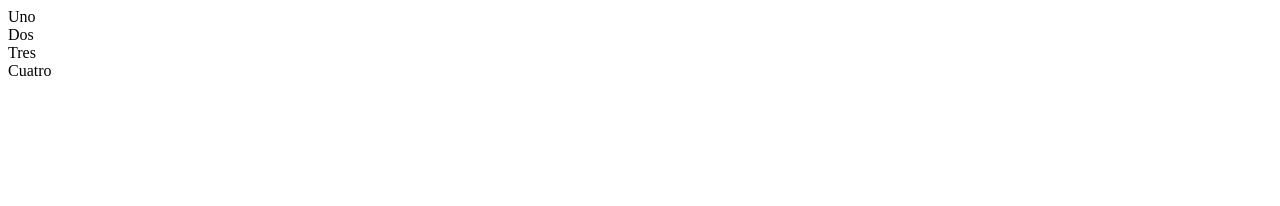
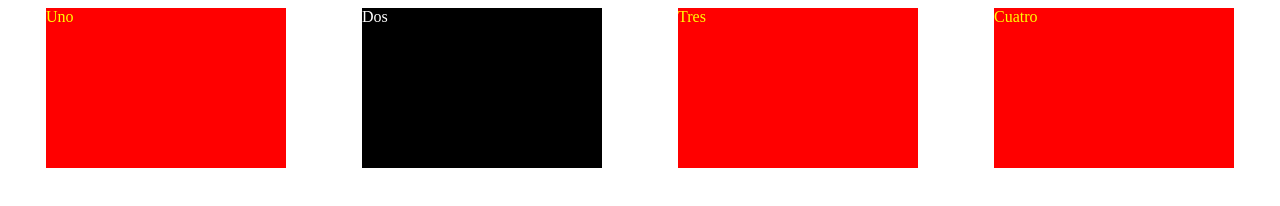
Before and after one commit to candelamagalia/codoacodo-aguirrecandela, a plain HTML site: page index.html in a window 1280 px wide. Drawn offline with Linux system fonts and the light colour scheme; the site is published under a folder, as on GitHub Pages, so addresses that start at the root find nothing.

Commit message:
correccion tarea flexbox

```diff
--- a/index.html
+++ b/index.html
@@ -5,7 +5,7 @@
     <meta charset="UTF-8">
     <meta http-equiv="X-UA-Compatible" content="IE=edge">
     <meta name="viewport" content="width=device-width, initial-scale=1.0">
-    <link rel="stylesheet" href="/estilo/estilo.css">
+    <link rel="stylesheet" href="./estilo/estilo.css">
     <title>Tarea Codo a Codo</title>
 </head>
 
```
